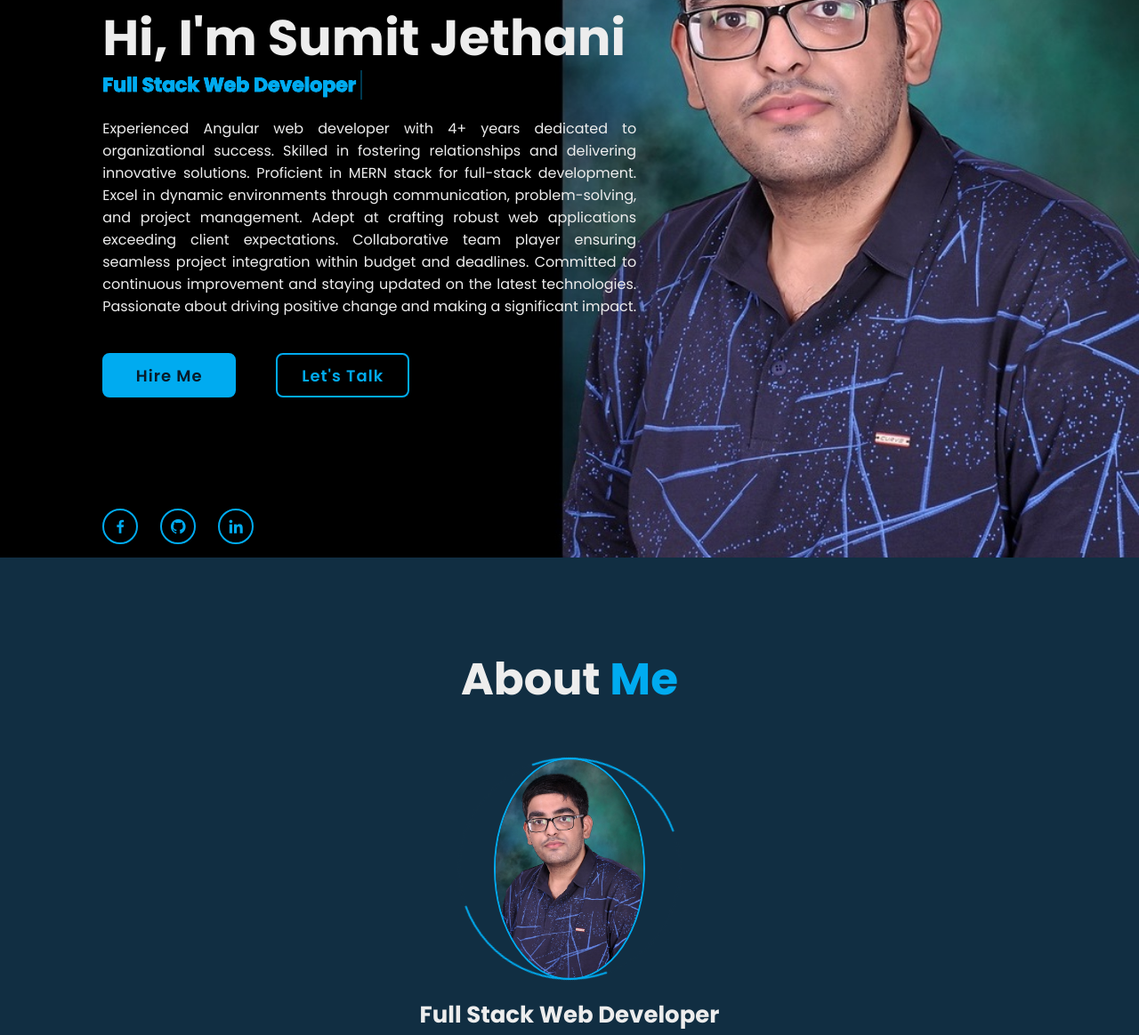
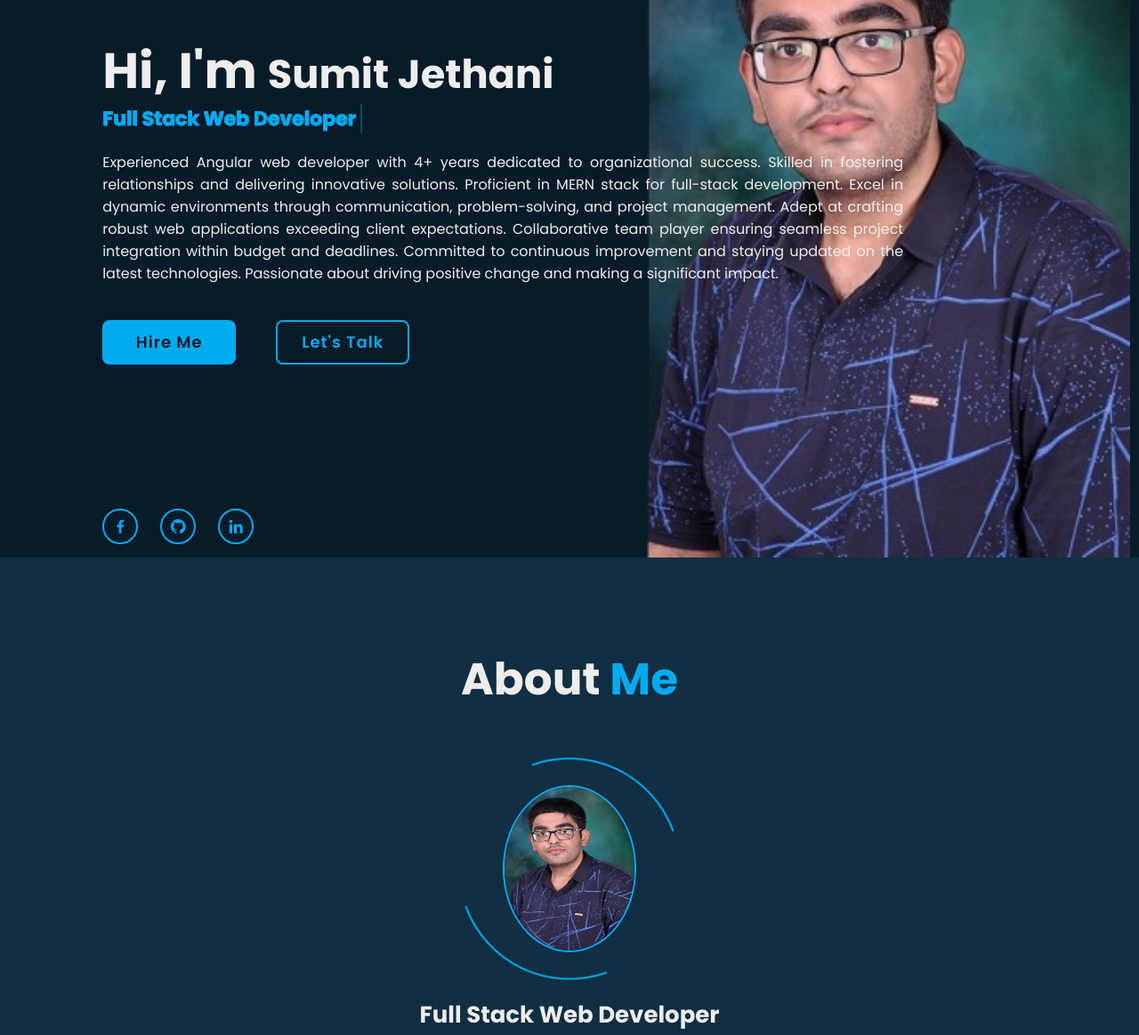
Before and after one commit to sjethani1994/portfolio, a plain HTML site: page index.html in a window 1280 px wide. Shown: the part 173-1337 px from the top of the page at 89% size. Drawn offline with nearby package versions, Linux system fonts and the light colour scheme.

Commit message:
commit with image setuped

```diff
--- a/css/style.css
+++ b/css/style.css
@@ -86,15 +86,17 @@ section {
     display: flex;
     align-items: center;
     padding: 0 9%;
-    background: url('/images/Picsart_22-02-16_20-10-33-336\(1\)\ \(3\).jpg') no-repeat;
-    background-size: cover;
-    background-position: center;
-    background-position: center;
+    background: url('/images/header_img.png') no-repeat;
+    background-size: contain;
+    margin-right: 10px;
+    background-position: right;
+
 }
 
+
 .home-content{
-    max-width: 60rem;
-    z-index: 99;
+    max-width: 100rem;
+    z-index: 99
 }
 
 .home-content h1{
@@ -105,6 +107,7 @@ section {
 
 .home-content h1 span {
     color: var(--text-color);
+    font-size: 80%;
 }
 
 .home-content .text-animate{
@@ -143,6 +146,7 @@ section {
     font-size: 1.6rem;
     margin: 2rem 0 4rem;
     text-align: justify;
+    padding-right: 10%;
 }
 
 .btn-box {
@@ -299,7 +303,8 @@ span {
 }
 
 .about-img img {
-    width: 68%;
+    width: 60%;
+    height: 75%;
     border-radius: 50%;
     border: .2rem solid var(--main-color);
 
@@ -716,6 +721,7 @@ span {
 
     .home {
         padding: 0 4%;
+        background: none;
     }
 
     .footer {
--- a/index.html
+++ b/index.html
@@ -41,7 +41,7 @@
 
     <!-- home section design -->
     <section class="home" id="home">
-      <div class="home-content">
+      <div class="home-content row">
         <h1>Hi, I'm <span>Sumit Jethani</span></h1>
         <div class="text-animate">
           <h4>Full Stack Web Developer</h4>
@@ -88,7 +88,7 @@
       <h2 class="heading">About <span>Me</span></h2>
 
       <div class="about-img">
-        <img src="./images/Picsart_22-02-16_20-10-33-336(1).jpg" alt="" />
+        <img src="./images/Picsart_22-02-16_20-10-33-336.jpg" alt="" />
         <span class="circle-spin"></span>
       </div>
 
```
Also changed, not shown: images/Picsart_22-02-16_20-10-33-336(1) (2).jpg (deleted), images/Picsart_22-02-16_20-10-33-336(1) (3).jpg (deleted), images/Picsart_22-02-16_20-10-33-336.jpg (renamed from images/Picsart_22-02-16_20-10-33-336(1).jpg), images/about.jpg (deleted), images/header_img.png (added), images/home.jpg (deleted), images/imageEdit.jpg (deleted), 1 other file.
